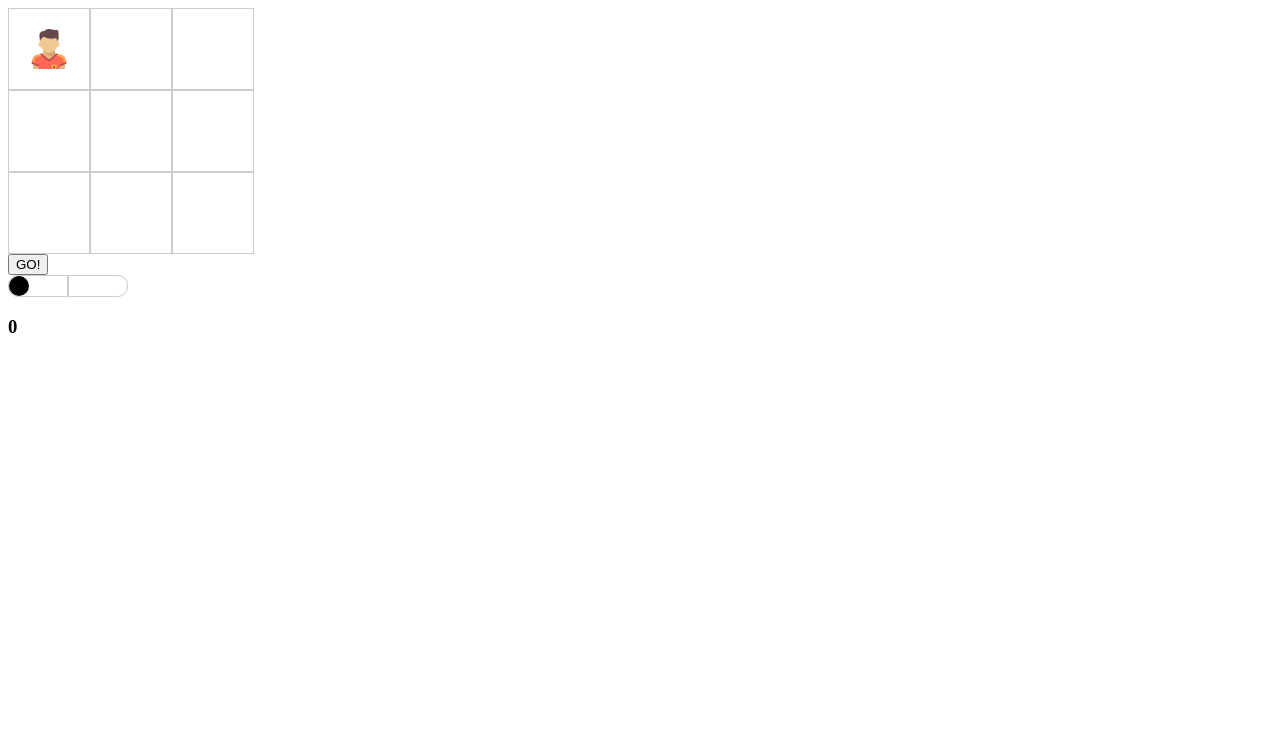
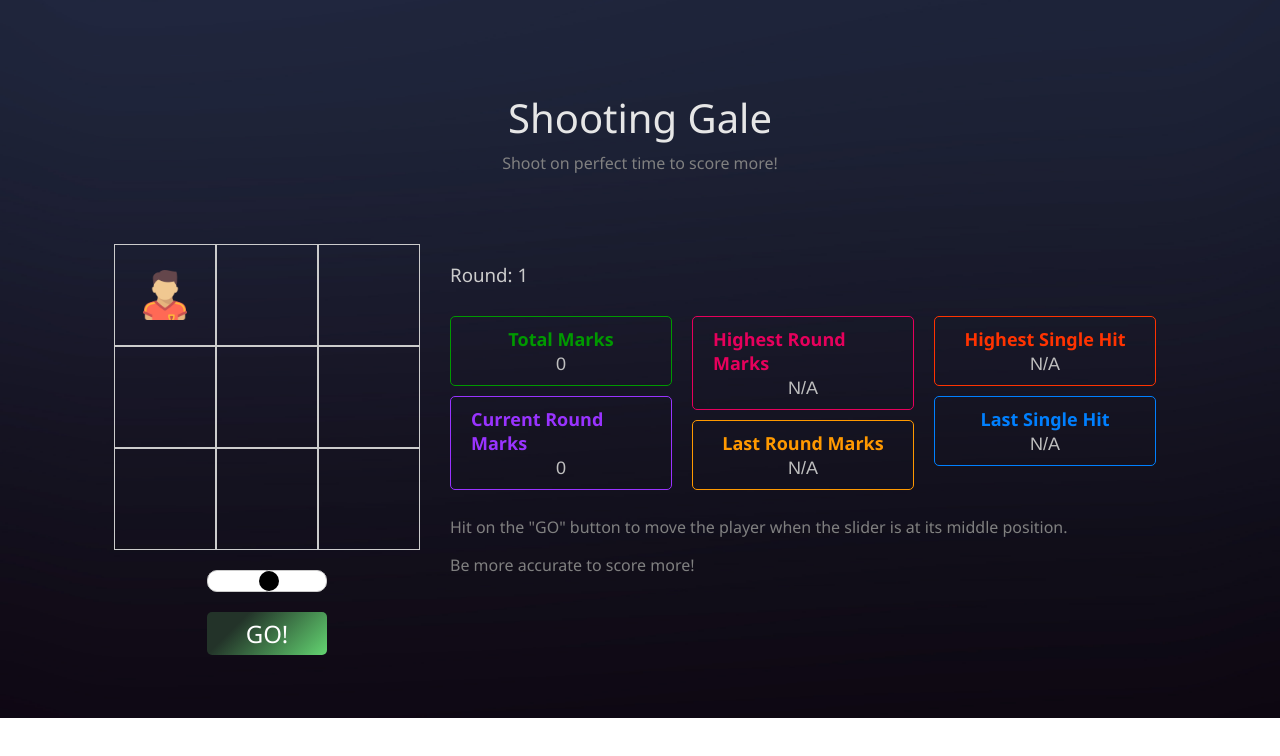
Before and after one commit to randikasennen/simple-board-game, a React (Create React App) app: page / in a window 1280 px wide. Shown: the top 756 px of the page. Built offline with nearby package versions, Linux system fonts and the light colour scheme.

Commit message:
Implement functionalities

```diff
--- a/src/components/Slider/style.css
+++ b/src/components/Slider/style.css
@@ -13,6 +13,7 @@
     height: 20px;
     width: 58px;
     border: 1px solid #ccc;
+    background-color: #fff;
 }
 
 .slider-container .left {
--- a/src/components/Square/style.css
+++ b/src/components/Square/style.css
@@ -2,12 +2,12 @@
     display: flex;
     justify-content: center;
     align-items: center;
-    height: 80px;
-    width: 80px;
+    height: 100px;
+    width: 100px;
     border: 1px solid #ccc;
 }
 
 .square .player {
-    height: 40px;
-    width: 40px;
+    height: 50px;
+    width: 50px;
 }
--- /dev/null
+++ b/src/components/StatisticsCard/index.js
@@ -0,0 +1,12 @@
+import './style.css';
+
+export default function StatisticsCard(props) {
+    const { name, value, color } = props;
+
+    return (
+        <div className="statistics-card" style={{ borderColor: color }}>
+            <div className="name" style={{ color: color }}>{name}</div>
+            <div className="value">{value}</div>
+        </div>
+    )
+}
--- /dev/null
+++ b/src/components/StatisticsCard/style.css
@@ -0,0 +1,24 @@
+.statistics-card {
+    display: flex;
+    flex-direction: column;
+    justify-content: center;
+    align-items: center;
+    font-family: 'Segoe UI', Tahoma, Geneva, Verdana, sans-serif;
+    border: 1px solid #808080;
+    border-radius: 5px;
+    padding: 10px 20px;
+    width: 180px;
+    margin: 10px;
+}
+
+.statistics-card .name {
+    font-size: 18px;
+    font-weight: 600;
+    margin-bottom: 3px;
+}
+
+.statistics-card .value {
+    font-size: 18px;
+    color: #bfbfbf;
+    font-family: 'Franklin Gothic Medium', 'Arial Narrow', Arial, sans-serif;
+}
--- a/src/pages/Game/index.js
+++ b/src/pages/Game/index.js
@@ -3,6 +3,7 @@ import { useState, useEffect } from 'react';
 import './style.css';
 import Board from '../../components/Board';
 import Slider from '../../components/Slider';
+import StatisticsCard from '../../components/StatisticsCard';
 import { usePosition } from '../../contexts/PositionContext';
 
 export default function Game() {
@@ -12,14 +13,22 @@ export default function Game() {
   const [ currentRoundMarks, setCurrentRoundMarks ] = useState(0);
   const [ totalMarks, setTotalMarks ] = useState(0);
   const [ lastRoundMarks, setLastRoundMarks ] = useState(null);
+  const [ highestRoundMarks, setHighestRoundMarks ] = useState(null);
+  const [ highestSingleHit, setHighestSingleHit ] = useState(null);
 
-  const duration = 2000;
+  const duration = 1000;
   const tolerance = 10;
 
   useEffect(() => {
     if(!playerPosition) {
         setTotalMarks(currentMarks => currentMarks + currentRoundMarks);
         setRound(round => round + 1);
+
+        if(!highestRoundMarks || currentRoundMarks > highestRoundMarks) {
+            setHighestRoundMarks(currentRoundMarks);
+        }
+
+        setLastRoundMarks(currentRoundMarks);
         setCurrentRoundMarks(0);
     }
   }, [playerPosition]);
@@ -36,14 +45,51 @@ export default function Game() {
       const accuracy = tolerance / accuracyFactor;
       const marks = Math.round(accuracy / tolerance * 100 / 10);
       setCurrentRoundMarks(currentMarks => currentMarks + marks);
+
+      if(!highestSingleHit || marks > highestSingleHit) {
+          setHighestSingleHit(marks);
+      }
   }
 
   return (
-    <div>
-      <Board />
-      <button onClick={handleOnClickGo}>GO!</button>
-      <Slider duration={duration} onChangeSliderValue={(sliderValue) => setSliderValue(sliderValue)}/>
-      <h3>{currentRoundMarks}</h3>
+    <div className="container">
+      <div className="title-container">
+        <h1 className="title">Shooting Gale</h1>
+        <h3 className="sub-title">Shoot on perfect time to score more!</h3>
+      </div>
+
+      <div className="sub-container">
+        <div className="playing-area">
+            <Board />
+            <div className="actions">
+                <Slider duration={duration} onChangeSliderValue={(sliderValue) => setSliderValue(sliderValue)}/>
+                <button className="go" onClick={handleOnClickGo}>GO!</button>
+            </div>
+        </div>
+
+        <div>
+            <h3 className="round">Round: {round}</h3>
+
+            <div className="statistics">
+                <div>
+                    <StatisticsCard name="Total Marks" value={totalMarks} color="#009900" />
+                    <StatisticsCard name="Current Round Marks" value={currentRoundMarks} color="#9933ff" />
+                </div>
+                <div>
+                    <StatisticsCard name="Highest Round Marks" value={highestRoundMarks || 'N/A'} color="#e6005c" />
+                    <StatisticsCard name="Last Round Marks" value={lastRoundMarks || 'N/A'} color="#ff9900" />
+                </div>
+                <div>
+                    <StatisticsCard name="Highest Single Hit" value={highestSingleHit || 'N/A'} color="#ff3300" />
+                    <StatisticsCard name="Last Single Hit" value={highestSingleHit || 'N/A'} color="#0080ff" />
+                </div>
+            </div>
+
+            <p className="instructions">Hit on the "GO" button to move the player when the slider is at its middle position.</p>
+            <p className="instructions">Be more accurate to score more!</p>
+
+        </div>
+      </div>
     </div>
   );
 }
--- a/src/pages/Game/style.css
+++ b/src/pages/Game/style.css
@@ -0,0 +1,88 @@
+body, html {
+    height: 100%;
+    margin: 0;
+    font-family: 'Segoe UI', Tahoma, Geneva, Verdana, sans-serif;
+}
+
+.container {
+    height: 100%;
+    background-image: url('../../images/background.jpg');
+    background-position: center;
+    background-repeat: no-repeat;
+    background-size: cover;
+    padding: 63px;
+}
+
+.title-container {
+    text-align: center;
+    margin-bottom: 70px;
+}
+
+.title {
+    font-size: 40px;
+    color: #e6e6e6;
+    font-weight: 500;
+}
+
+.sub-title {
+    font-size: 16px;
+    color: #808080;
+    font-weight: 500;
+    margin-top: -20px;
+}
+
+.sub-container {
+    display: flex;
+    flex-direction: row;
+    justify-content: center;
+}
+
+.playing-area {
+    display: flex;
+    flex-direction: column;
+    align-items: center;
+}
+
+.playing-area .actions {
+    display: flex;
+    flex-direction: column;
+    align-items: center;
+    justify-content: center;
+    margin-top: 20px;
+}
+
+.round {
+    color: #ccc;
+    font-weight: 500;
+    margin-left: 30px;
+}
+
+.statistics {
+    display: flex;
+    flex-direction: row;
+    margin-left: 20px;
+}
+
+button {
+    width: 120px;
+    padding: 5px 10px;
+    font-family: 'Segoe UI', Tahoma, Geneva, Verdana, sans-serif;
+    font-weight: 500;
+    font-size: 24px;
+    color: #fff;
+    border: none;
+    border-radius: 5px;
+    cursor: pointer;
+}
+
+.go {
+    background-color: #63d471;
+    background-image: linear-gradient(315deg, #63d471 0%, #233329 74%);
+    margin-top: 20px;
+}
+
+.instructions {
+    color: #808080;
+    border-radius: 5px;
+    margin-left: 30px;
+}
```
Also changed, not shown: src/images/background.jpg (added).
